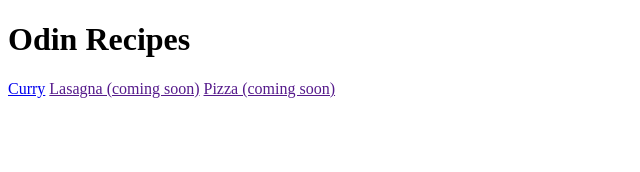
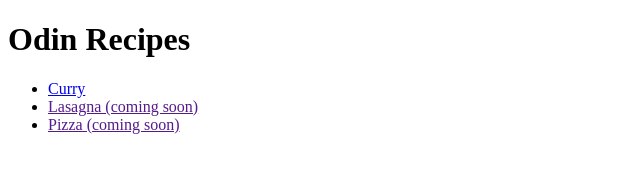
Before and after one commit to AndreasOun/odin-recipes, a plain HTML site: page index.html in a window 1280 px wide. Shown: the whole page, without its empty margins (0-640 px from the left). Drawn offline with Linux system fonts and the light colour scheme.

Commit message:
Made recipes into a list

```diff
--- a/index.html
+++ b/index.html
@@ -8,8 +8,10 @@
 </head>
 <body>
     <h1>Odin Recipes</h1>
-    <a href="recipes/curry.html">Curry</a>
-    <a href="">Lasagna (coming soon)</a>
-    <a href="">Pizza (coming soon)</a>
+    <ul>
+         <li> <a href="recipes/curry.html">Curry</a> </li>
+         <li> <a href="">Lasagna (coming soon)</a> </li>
+         <li> <a href="">Pizza (coming soon)</a> </li>
+    </ul>
 </body>
 </html>
```
